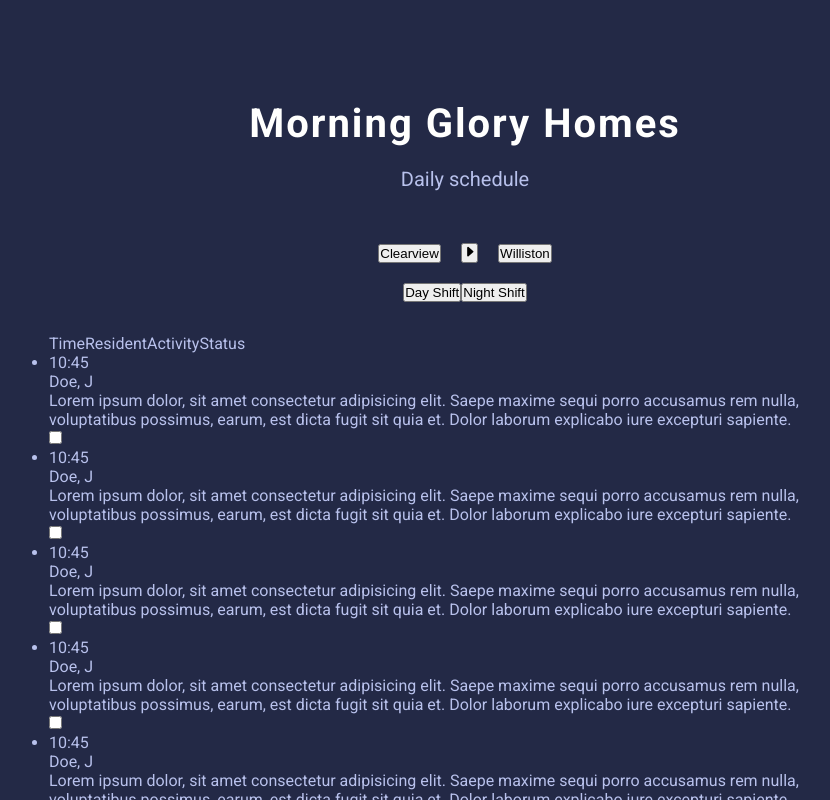
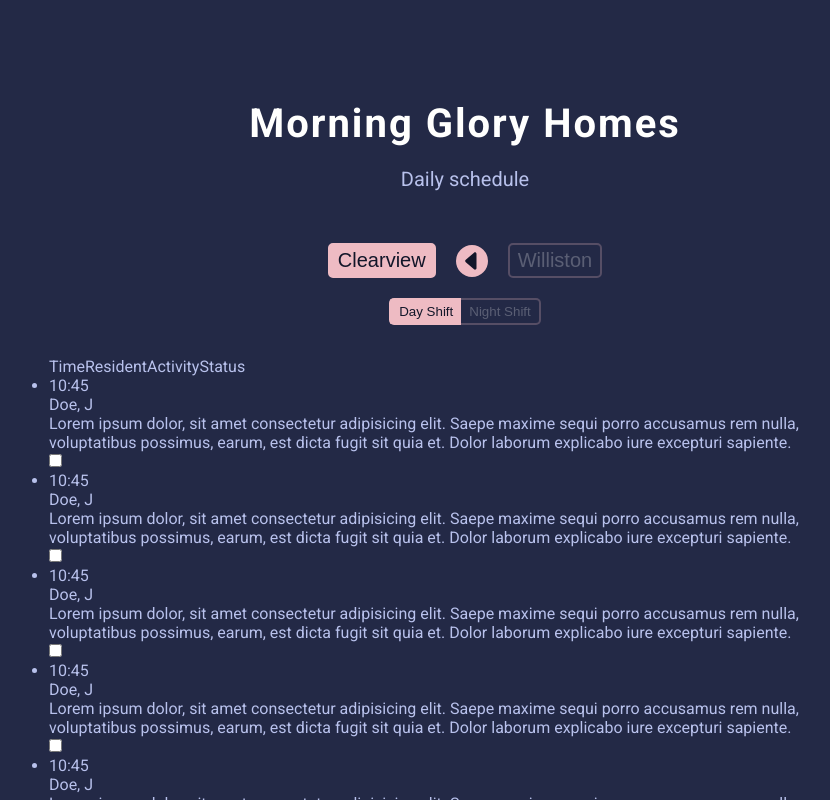
Before and after one commit to AndrewKohn/mgh-daily-schedule, a React (Vite) app: page / in a window 1280 px wide. Shown: the top 800 px of the page, without its empty margins (175-1005 px from the left). Built offline with nearby package versions, Linux system fonts and the light colour scheme.

Commit message:
Add Button handlers

```diff
--- a/src/components/Header/Header.tsx
+++ b/src/components/Header/Header.tsx
@@ -1,9 +1,48 @@
 import './Header.scss';
 import { BsFillCaretRightFill } from 'react-icons/bs';
+import { useEffect, useState } from 'react';
 
 interface Props {}
 
 const Header = ({}) => {
+  const [isDayShift, setIsDayShift] = useState<boolean>(true);
+  const [isClearviewHouse, setIsClearviewHouse] = useState<boolean>(true);
+
+  // House Buttons
+  const houseButtonHandler = () => {
+    setIsClearviewHouse(!isClearviewHouse);
+  };
+
+  const changeCVHouseButtonColor = (selectedHouse: boolean) => {
+    return isClearviewHouse ? 'house-button selected-house' : 'house-button';
+  };
+
+  const changeWLHouseButtonColor = (selectedHouse: boolean) => {
+    return !isClearviewHouse ? 'house-button selected-house' : 'house-button';
+  };
+
+  const changeArrowDirection = (selectedHouse: boolean) => {
+    return isClearviewHouse ? 'icon left-icon' : 'icon';
+  };
+
+  // Shift Buttons
+  const shiftButtonHandler = () => {
+    setIsDayShift(!isDayShift);
+  };
+
+  const changeDayShiftButtonColor = (selectedShift: boolean) => {
+    return isDayShift ? 'shift-button selected-shift' : 'shift-button';
+  };
+
+  const changeNightShiftButtonColor = (selectedShift: boolean) => {
+    return !isDayShift ? 'shift-button selected-shift' : 'shift-button';
+  };
+
+  useEffect(() => {
+    console.log('House:', isClearviewHouse);
+    console.log('day:', isDayShift);
+  }, [isClearviewHouse, isDayShift]);
+
   return (
     <header>
       <div className="primary-heading-container">
@@ -12,20 +51,38 @@ const Header = ({}) => {
       </div>
 
       <div className="house-button-wrapper">
-        <button>
+        <button
+          onClick={houseButtonHandler}
+          className={changeCVHouseButtonColor(isClearviewHouse)}
+        >
           <span>Clearview</span>
         </button>
-        <button>
-          <BsFillCaretRightFill className="icon" />
+        <button onClick={houseButtonHandler} className="house-button">
+          <BsFillCaretRightFill
+            className={changeArrowDirection(isClearviewHouse)}
+          />
         </button>
-        <button>
+        <button
+          onClick={houseButtonHandler}
+          className={changeWLHouseButtonColor(isClearviewHouse)}
+        >
           <span>Williston</span>
         </button>
       </div>
 
       <div className="shift-button-wrapper">
-        <button>Day Shift</button>
-        <button>Night Shift</button>
+        <button
+          onClick={shiftButtonHandler}
+          className={changeDayShiftButtonColor(isDayShift)}
+        >
+          Day Shift
+        </button>
+        <button
+          onClick={shiftButtonHandler}
+          className={changeNightShiftButtonColor(isDayShift)}
+        >
+          Night Shift
+        </button>
       </div>
     </header>
   );
```
